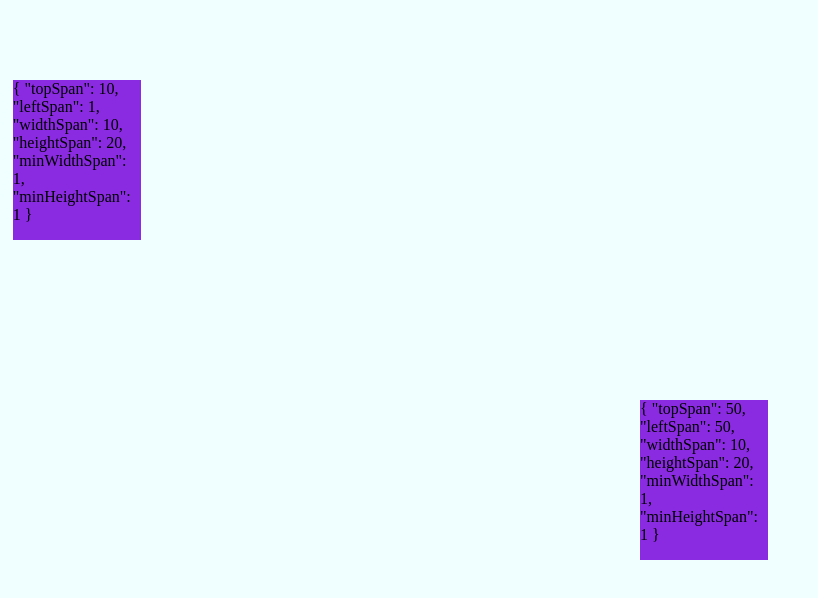
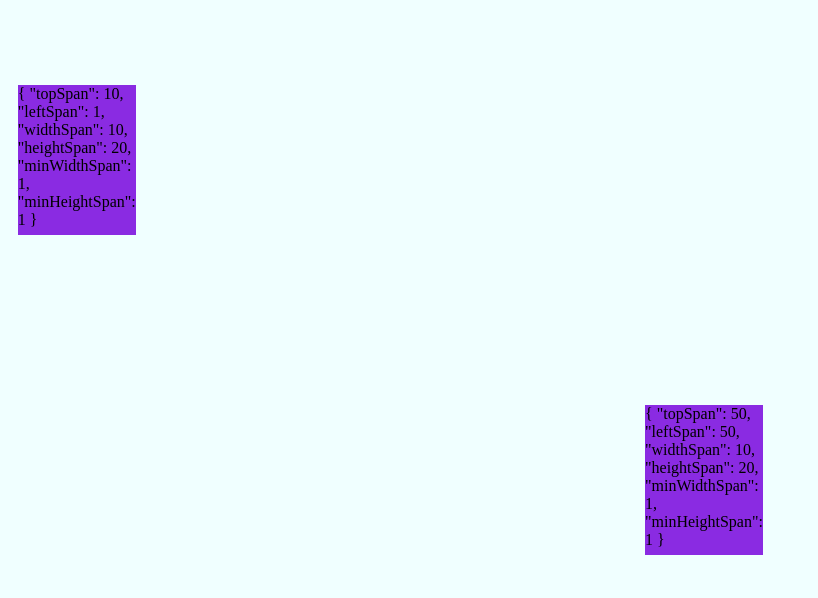
Before and after one commit to lj1114752845/lj-grid-layout-v3, a Vue app: page / in a window 1280 px wide. Shown: the top 598 px of the page, without its empty margins (0-818 px from the left). Built offline with nearby package versions, Linux system fonts and the light colour scheme.

Commit message:
新增项目间隔属性

```diff
--- a/package.json
+++ b/package.json
@@ -1,6 +1,6 @@
 {
   "name": "lj-grid-layout-v3",
-  "version": "0.0.12",
+  "version": "0.0.13",
   "type": "module",
   "description": "基于网格拖拽以及缩放的vue布局组件",
   "license": "MIT",
--- a/src/App.vue
+++ b/src/App.vue
@@ -33,10 +33,12 @@ let disable = ref(false);
         <template #default="item">
             <template v-for="item of childList">
                 <grid-item
+                        :gap="5"
                         :disable="disable"
-                        :item-info="item"
-                        style="background-color: blueviolet">
-                    {{ item }}
+                        :item-info="item">
+                    <div style="width: 100%;height: 100%;background-color: blueviolet">
+                        {{ item }}
+                    </div>
                 </grid-item>
             </template>
         </template>
--- a/src/components/grid-item.vue
+++ b/src/components/grid-item.vue
@@ -1,15 +1,18 @@
 <script setup lang="ts">
-import {inject, onMounted, ref, watch} from "vue";
+import {computed, inject, onMounted, ref, StyleValue, watch} from "vue";
 import {GridItemBean} from "../model/grid-item-bean";
 import interact from "interactjs";
+import {ComputedRef} from "@vue/reactivity";
 
 let prop = withDefaults(
     defineProps<{
         itemInfo: GridItemBean,//网格项配置
         disable: boolean,//是否禁用拖拽缩放能力
+        gap?: number,//间距
     }>(),
     {
-        disable: false
+        disable: false,
+        gap: 0,
     }
 );
 let cellWidth = inject("cellWidth", ref(0));
@@ -130,6 +133,13 @@ function setItemRect(item: GridItemBean) {
     gridItem.setAttribute('p-y', yp.toString());
 }
 
+let itemGap:ComputedRef<StyleValue> = computed(() => {
+    return {
+        'padding': prop.gap + 'px',
+        'box-sizing': 'border-box',
+    }
+});
+
 watch([cellWidth, cellHeight], () => {
     init();
 });
@@ -153,7 +163,7 @@ onMounted(() => {
 </script>
 
 <template>
-    <div ref="itemRef" class="grid-item">
+    <div ref="itemRef" class="grid-item" :style="itemGap">
         <slot></slot>
     </div>
 </template>
```
